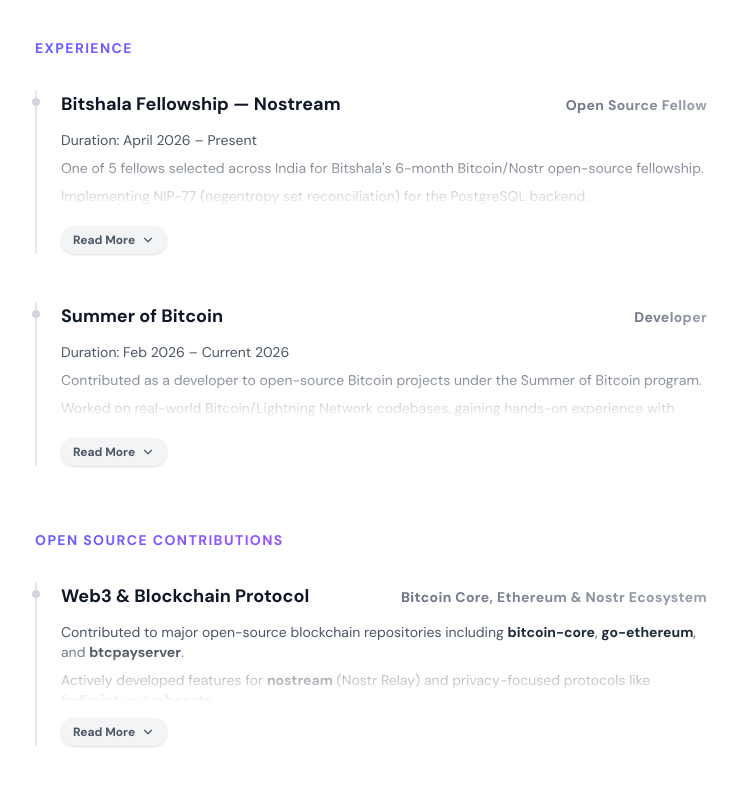
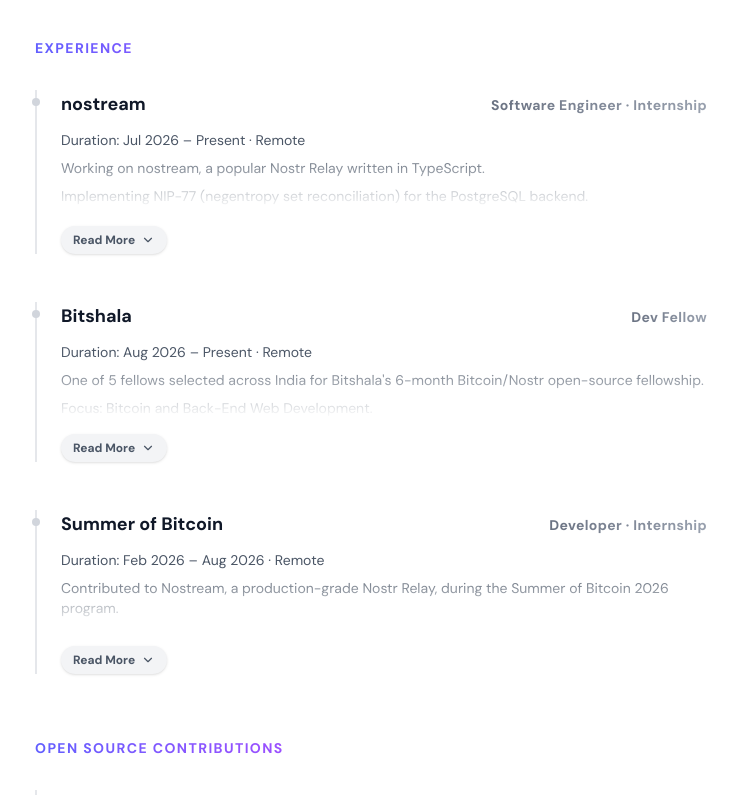
Before and after one commit to Priyanshubhartistm/pb-portfolio, a Next.js app: page / in a window 1280 px wide. Shown: the part 820-1615 px from the top of the page, without its empty margins (269-1007 px from the left). Built offline with nearby package versions, Linux system fonts and the light colour scheme.

Commit message:
content: update experience to nostream, Bitshala and Summer of Bitcoin entries
Co-Authored-By: Claude Sonnet 5.5 <noreply@anthropic.com>

```diff
--- a/app/data/content.ts
+++ b/app/data/content.ts
@@ -9,16 +9,21 @@ Contributing to Bitcoin, Lightning and Nostr infrastructure — from relays to p
 
 ## Experience
 
-### Bitshala Fellowship — Nostream
-**Open Source Fellow**, April 2026 - Present
-One of 5 fellows selected across India for Bitshala's 6-month Bitcoin/Nostr open-source fellowship.
+### nostream
+**Software Engineer · Internship**, Jul 2026 - Present
+Working on nostream, a popular Nostr Relay written in TypeScript.
 Implementing NIP-77 (negentropy set reconciliation) for the PostgreSQL backend.
-Working on nostream, a popular Nostr Relay written in TypeScript.
 Building features like I2P support, Redis configuration, and query optimization.
 Handling WebSocket connections and event processing for the relay.
 
+### Bitshala
+**Dev Fellow**, Aug 2026 - Present
+One of 5 fellows selected across India for Bitshala's 6-month Bitcoin/Nostr open-source fellowship.
+Focus: Bitcoin and Back-End Web Development.
+
 ### Summer of Bitcoin
-**Developer**
+**Developer · Internship**, Feb 2026 - Aug 2026
+Contributed to Nostream, a production-grade Nostr Relay, during the Summer of Bitcoin 2026 program.
 Contributed as a developer to open-source Bitcoin projects under the Summer of Bitcoin program.
 Worked on real-world Bitcoin/Lightning Network codebases, gaining hands-on experience with blockchain protocols.
 Collaborated with experienced Bitcoin Core developers and the global open-source community.
--- a/app/page.tsx
+++ b/app/page.tsx
@@ -275,27 +275,39 @@ export default function Home() {
               </h2>
               <div className="space-y-12">
                 <ExperienceItem
-                  title="Bitshala Fellowship — Nostream"
-                  role="Open Source Fellow"
+                  title="nostream"
+                  role="Software Engineer · Internship"
                   collapsible={true}
                 >
                   <div className="space-y-2">
-                    <p>Duration: April 2026 – Present</p>
-                    <p>One of 5 fellows selected across India for Bitshala&apos;s 6-month Bitcoin/Nostr open-source fellowship.</p>
+                    <p>Duration: Jul 2026 – Present · Remote</p>
+                    <p>Working on nostream, a popular Nostr Relay written in TypeScript.</p>
                     <p>Implementing NIP-77 (negentropy set reconciliation) for the PostgreSQL backend.</p>
-                    <p>Working on nostream, a popular Nostr Relay written in TypeScript.</p>
                     <p>Building features like I2P support, Redis configuration, and query optimization.</p>
                     <p>Handling WebSocket connections and event processing for the relay.</p>
                   </div>
                 </ExperienceItem>
 
                 <ExperienceItem
-                  title="Summer of Bitcoin"
-                  role="Developer"
+                  title="Bitshala"
+                  role="Dev Fellow"
                   collapsible={true}
                 >
                   <div className="space-y-2">
-                    <p>Duration: Feb 2026 – Current 2026</p>
+                    <p>Duration: Aug 2026 – Present · Remote</p>
+                    <p>One of 5 fellows selected across India for Bitshala&apos;s 6-month Bitcoin/Nostr open-source fellowship.</p>
+                    <p>Focus: Bitcoin and Back-End Web Development.</p>
+                  </div>
+                </ExperienceItem>
+
+                <ExperienceItem
+                  title="Summer of Bitcoin"
+                  role="Developer · Internship"
+                  collapsible={true}
+                >
+                  <div className="space-y-2">
+                    <p>Duration: Feb 2026 – Aug 2026 · Remote</p>
+                    <p>Contributed to Nostream, a production-grade Nostr Relay, during the Summer of Bitcoin 2026 program.</p>
                     <p>Contributed as a developer to open-source Bitcoin projects under the Summer of Bitcoin program.</p>
                     <p>Worked on real-world Bitcoin/Lightning Network codebases, gaining hands-on experience with blockchain protocols.</p>
                     <p>Collaborated with experienced Bitcoin Core developers and the global open-source community.</p>
```
Also changed, not shown: public/llm.txt.
